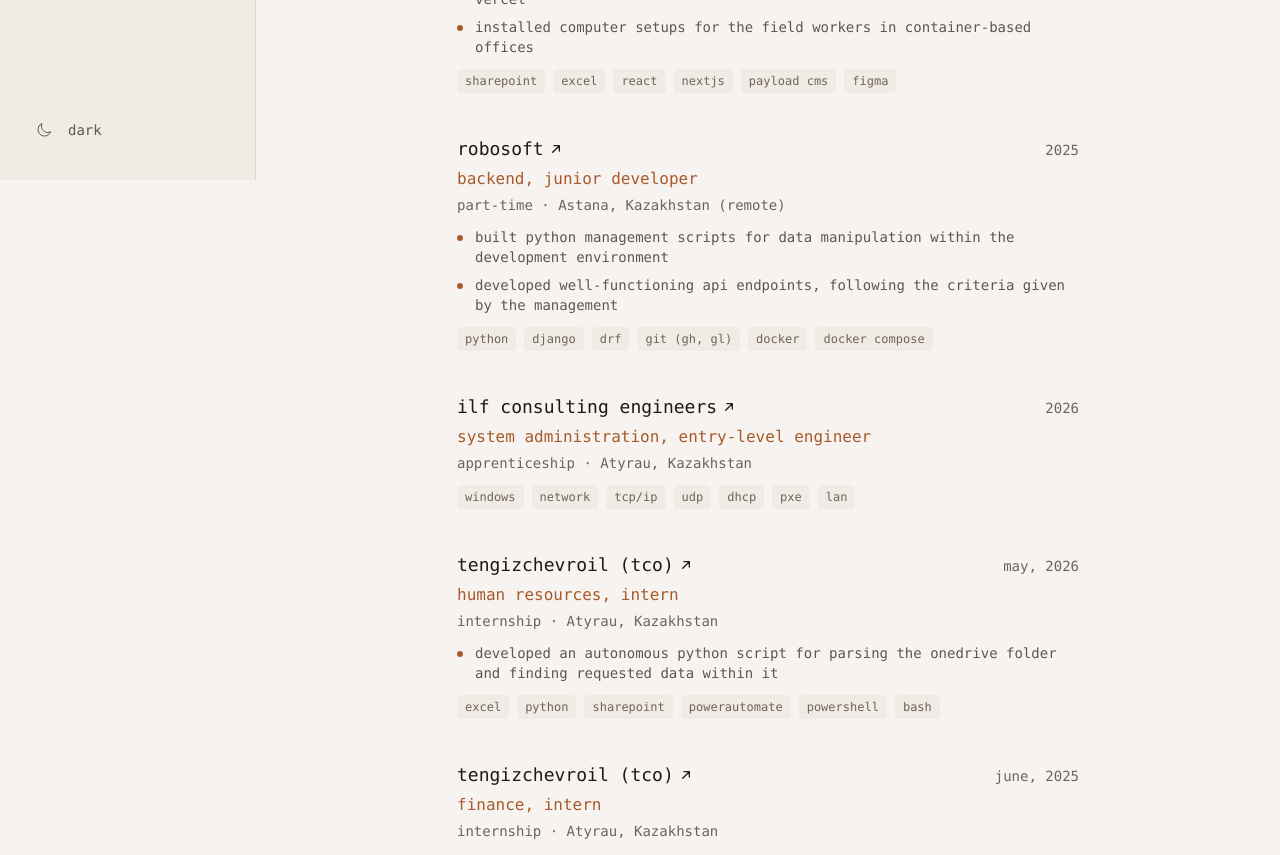
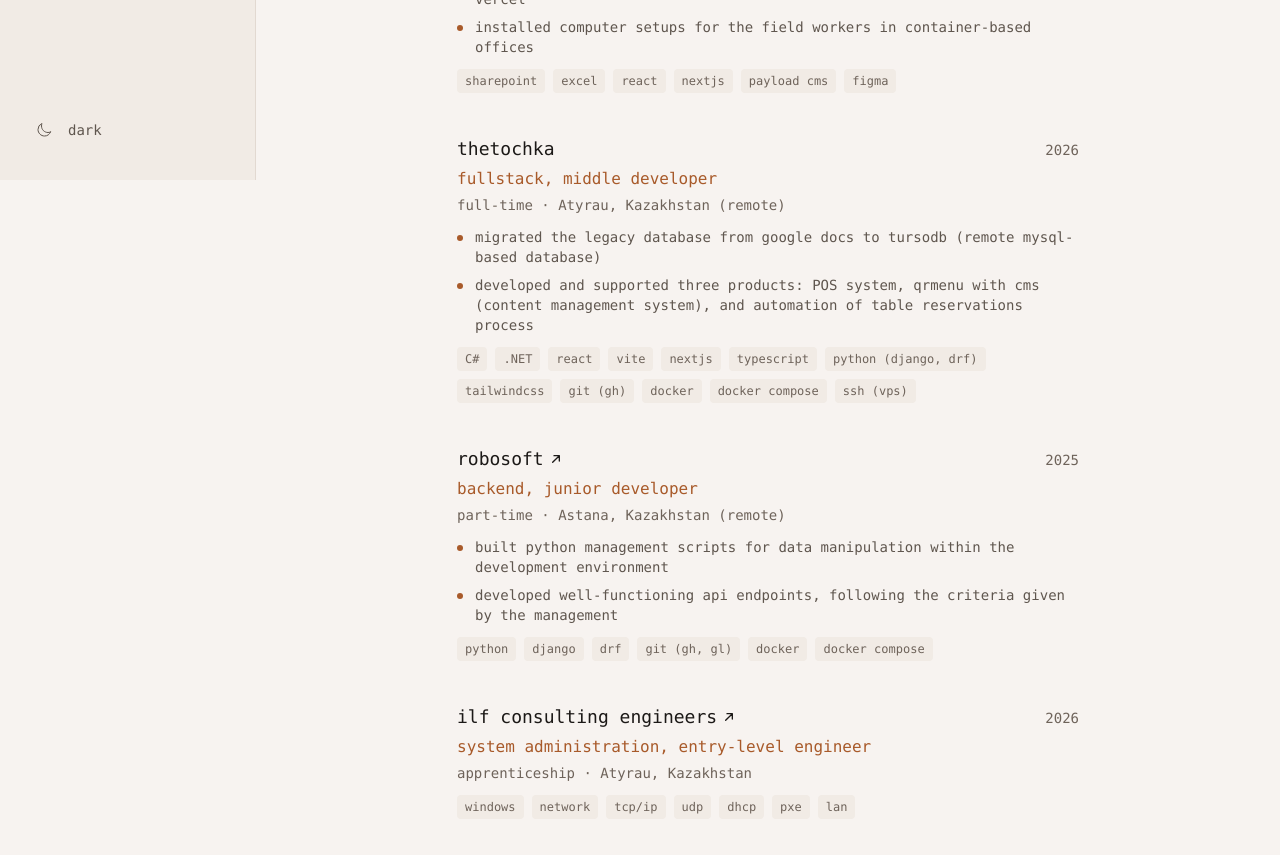
Before and after one commit to aikhon/portfolio, a React (Vite) app: page / in a window 1280 px wide. Shown: the part 620-1475 px from the top of the page. Built offline with nearby package versions, Linux system fonts and the light colour scheme.

Commit message:
feat: added thetochka in career.js data

```diff
--- a/src/data/career.js
+++ b/src/data/career.js
@@ -10,6 +10,31 @@
       "installed computer setups for the field workers in container-based offices",
     ],
     tags: ["sharepoint", "excel", "react", "nextjs", "payload cms", "figma"],
+  },
+  {
+    company: "thetochka",
+    role: "fullstack, middle developer",
+    period: "2026",
+    location: "Atyrau, Kazakhstan (remote)",
+    type: "full-time",
+    highlights: [
+      "migrated the legacy database from google docs to tursodb (remote mysql-based database)",
+      "developed and supported three products: POS system, qrmenu with cms (content management system), and automation of table reservations process",
+    ],
+    tags: [
+      "C#",
+      ".NET",
+      "react",
+      "vite",
+      "nextjs",
+      "typescript",
+      "python (django, drf)",
+      "tailwindcss",
+      "git (gh)",
+      "docker",
+      "docker compose",
+      "ssh (vps)",
+    ],
   },
   {
     company: "robosoft",
```
